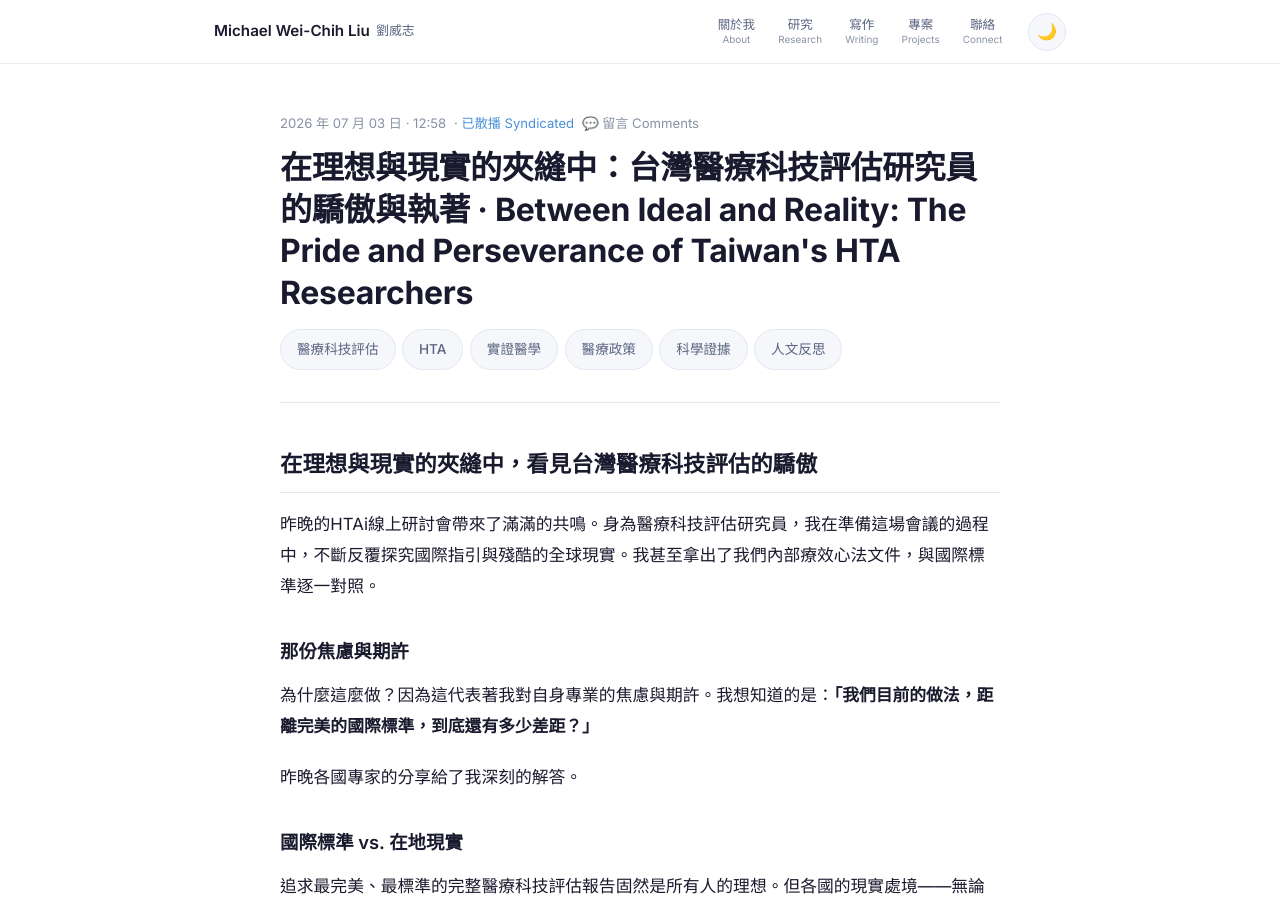
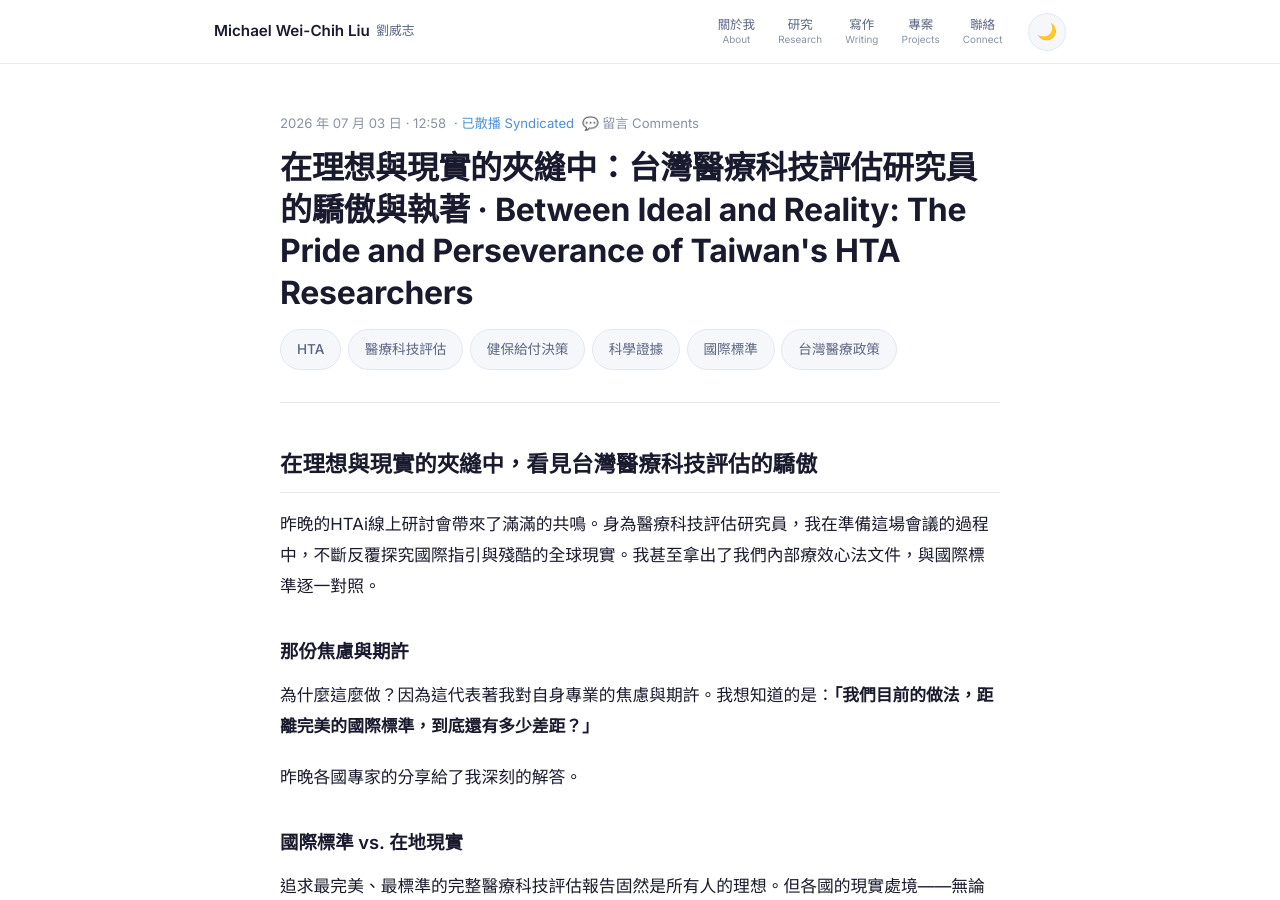
Before and after one commit to liuweichihtw-0624/liuweichihtw-0624.github.io, a Jekyll site: the page built from _posts/2026-07-03-taiwan-hta-research-ideal-reality.md, in a window 1280 px wide and 900 px high. Built offline with Jekyll 4.4.1, drawn with Linux system fonts in a browser that asks for light colours; comment, search, counter and statistics services are not loaded.

Commit message:
retag: update tags for 2026-07-03-taiwan-hta-research-ideal-reality.md

```diff
--- a/_posts/2026-07-03-taiwan-hta-research-ideal-reality.md
+++ b/_posts/2026-07-03-taiwan-hta-research-ideal-reality.md
@@ -2,7 +2,7 @@
 layout: post
 title: "在理想與現實的夾縫中：台灣醫療科技評估研究員的驕傲與執著 · Between Ideal and Reality: The Pride and Perseverance of Taiwan's HTA Researchers"
 date: 2026-07-03 12:58:00 +0800
-tags: [醫療科技評估, HTA, 實證醫學, 醫療政策, 科學證據, 人文反思]
+tags: ["HTA", "醫療科技評估", "健保給付決策", "科學證據", "國際標準", "台灣醫療政策"]
 publish: true
 syndicate: [linkedin]
 excerpt: "HTAi研討會後的深刻反思：在資源限制與時間壓力下，台灣醫療科技評估團隊如何堅守科學證據底線，交出超越國際基本門檻的評估報告。"
```
